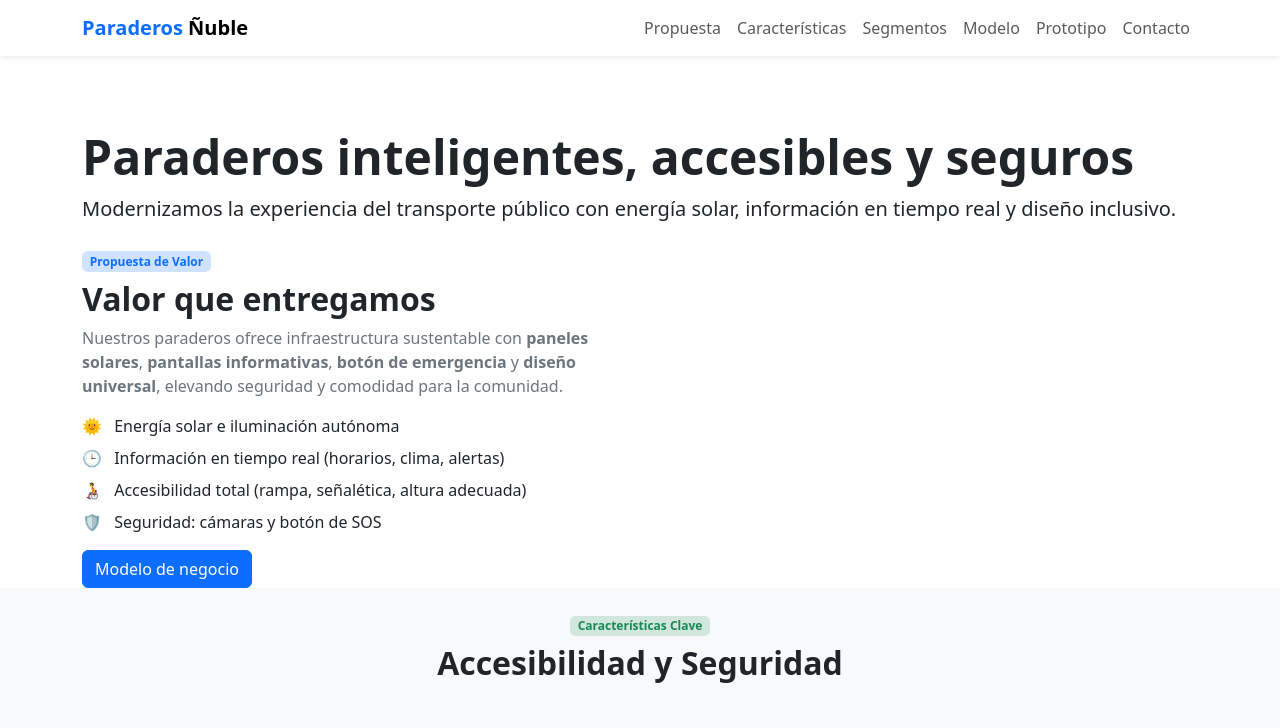
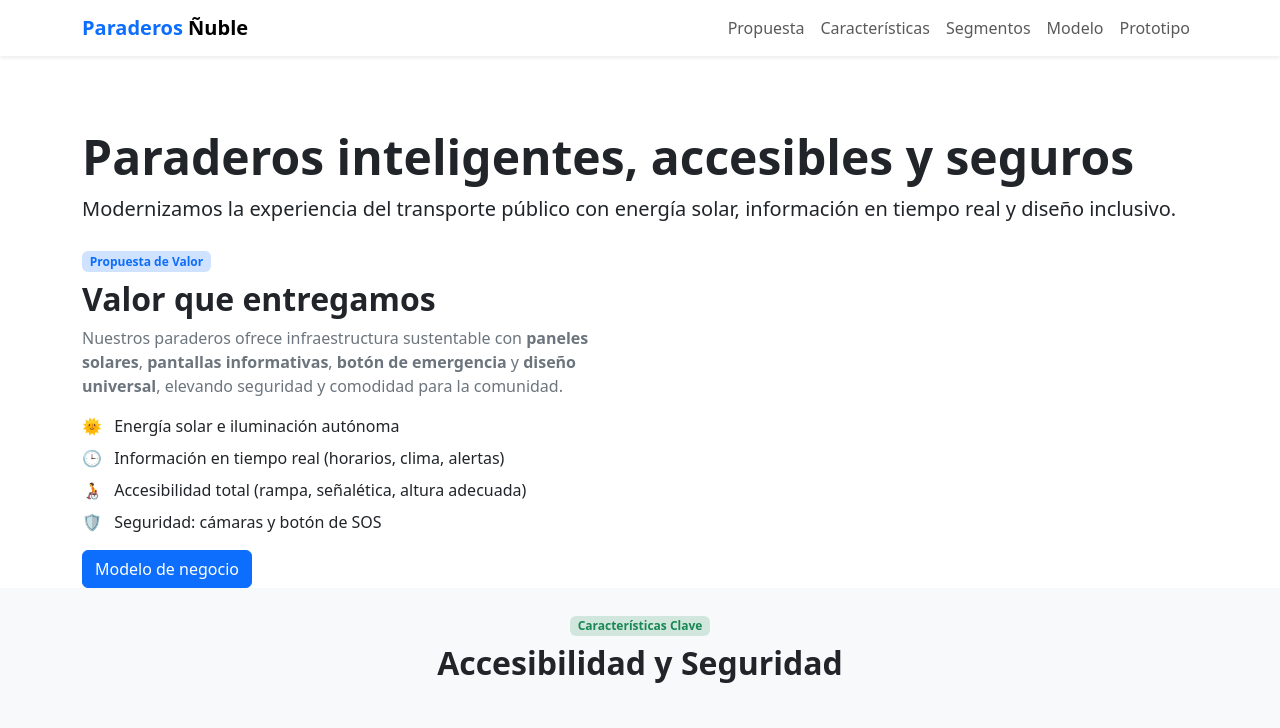
Before and after one commit to KleeDio/paraderos_nuble, a plain HTML site: page index.html in a window 1280 px wide. Shown: the top 728 px of the page. Drawn offline with nearby package versions, Linux system fonts and the light colour scheme.

Commit message:
Subida del proyecto al dominio

```diff
--- a/index.html
+++ b/index.html
@@ -28,7 +28,6 @@
                     <li class="nav-item"><a class="nav-link" href="#segmentos">Segmentos</a></li>
                     <li class="nav-item"><a class="nav-link" href="#modelo">Modelo</a></li>
                     <li class="nav-item"><a class="nav-link" href="#prototipo">Prototipo</a></li>
-                    <li class="nav-item"><a class="nav-link" href="#contacto">Contacto</a></li>
                 </ul>
             </div>
         </div>
```
